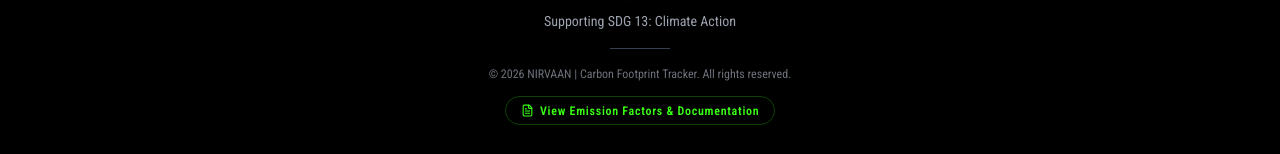
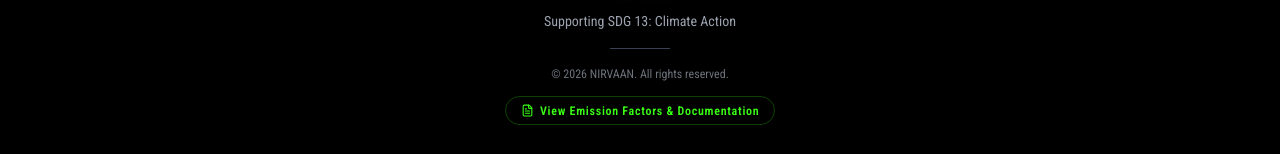
Before and after one commit to theheetchaudhari/Nirvaan, a React (Vite) app: page /weather in a window 1280 px wide. Shown: the part 1091-1245 px from the top of the page. Built offline with nearby package versions, Linux system fonts and the light colour scheme; no server answers.

Commit message:
Update in Footer

```diff
--- a/src/components/Footer.jsx
+++ b/src/components/Footer.jsx
@@ -10,7 +10,7 @@ const Footer = () => {
       <h4>NIRVAAN</h4>
       <p style={{ fontSize: '0.875rem' }}>Supporting SDG 13: Climate Action</p>
       <div className="footer-divider"></div>
-      <p style={{ fontSize: '0.75rem', opacity: 0.7 }}>© 2026 NIRVAAN | Carbon Footprint Tracker. All rights reserved.</p>
+      <p style={{ fontSize: '0.75rem', opacity: 0.7 }}>© 2026 NIRVAAN.  All rights reserved.</p>
       <button
         onClick={() => {
           navigate('/documentation');
```
